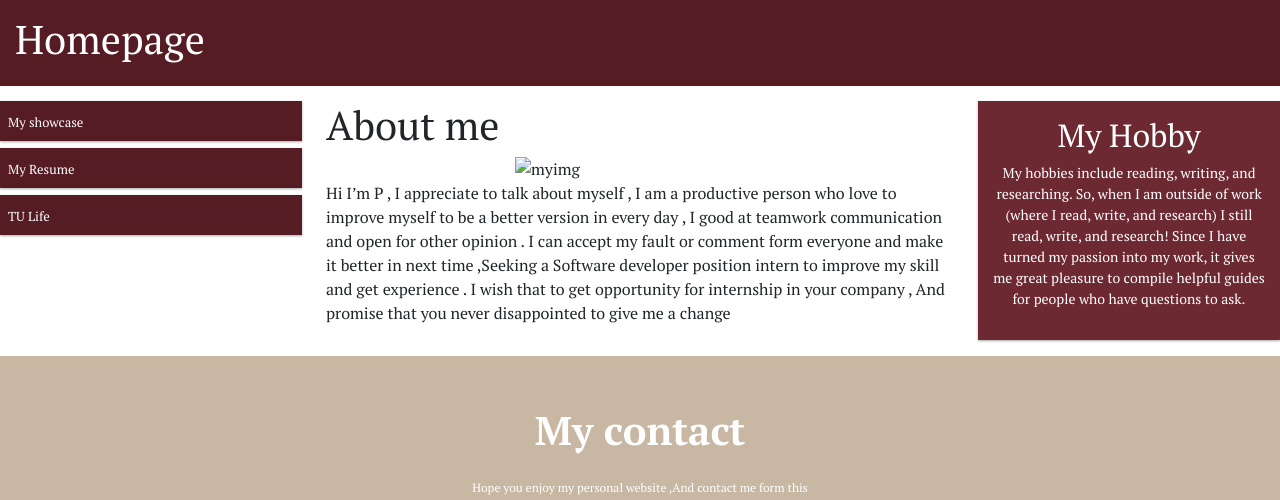
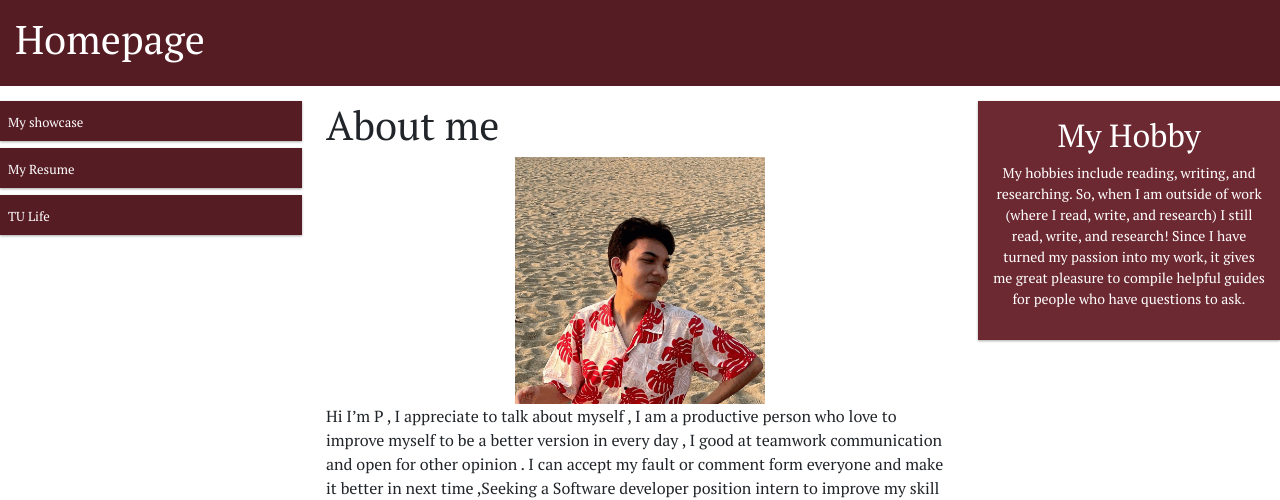
Before and after one commit to peerawt/PeerawatPages, a plain HTML site: page index.html in a window 1280 px wide. Shown: the top 500 px of the page. Drawn offline with nearby package versions, Linux system fonts and the light colour scheme.

Commit message:
Update index.html

```diff
--- a/index.html
+++ b/index.html
@@ -29,7 +29,7 @@
 
           <div>
           <h1>About me</h1>
-          <img id="img1" src="myimg.gif" alt="myimg">
+          <img id="img1" src="image/myimg.gif" alt="myimg">
           <p>Hi I’m P , I  appreciate  to talk about myself , I am  a productive  person who love to improve myself to be a better version in every day , I good at teamwork communication and open for other opinion . I can accept my fault or comment form everyone and make it better in next time ,Seeking a Software developer position intern to improve my skill  and get experience .
             I wish that to get opportunity for internship in your company , And promise that you never disappointed to give me a change</p>
         </div>
```
